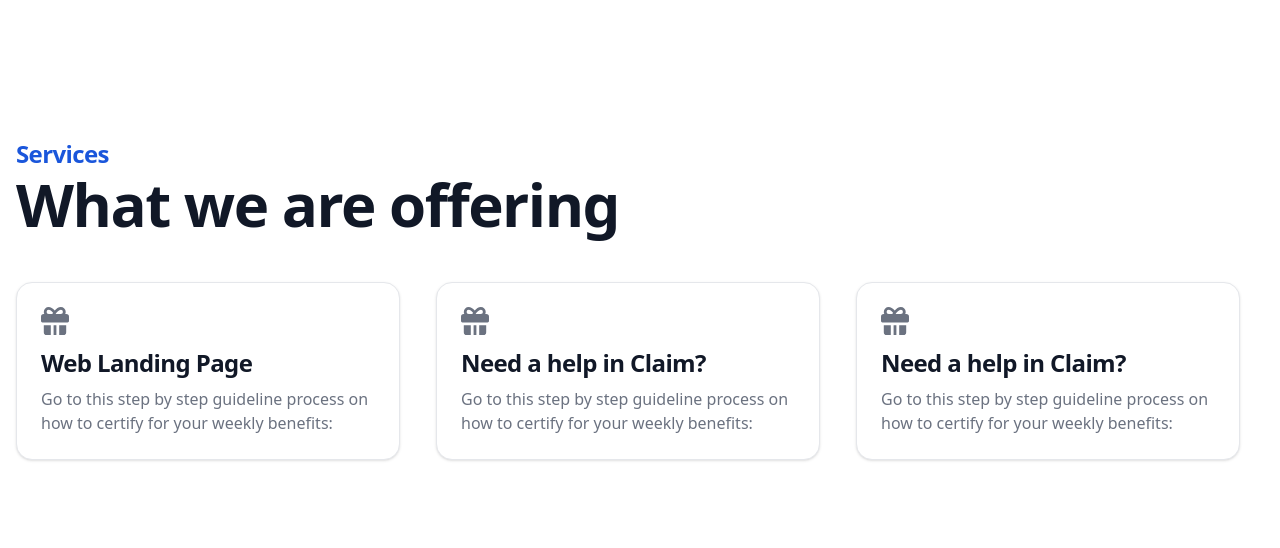
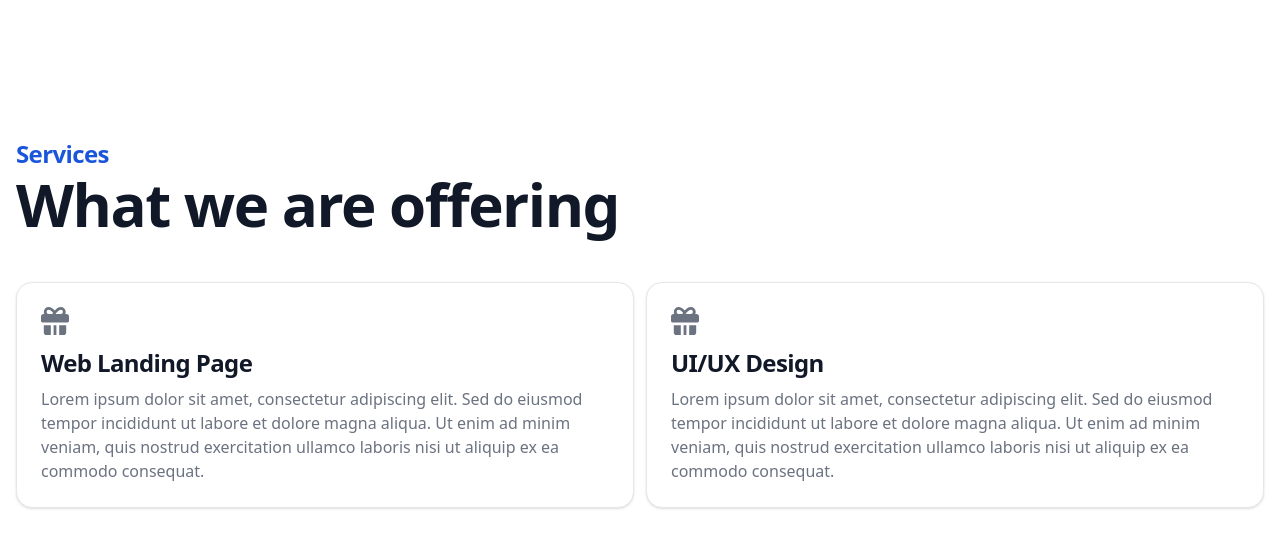
Before and after one commit to ckckckcz/Sora-Official, an Astro site: page / in a window 1280 px wide. Shown: the part 1506-2054 px from the top of the page. Before the commit the page ends 2030 px from the top, so only its background shows below. Built offline with nearby package versions, Linux system fonts and the light colour scheme; Astro itself is replaced by a stand-in of ours.

Commit message:
update: offering section

```diff
--- a/src/components/Home/Offering.astro
+++ b/src/components/Home/Offering.astro
@@ -2,33 +2,24 @@
     <div class="py-8 px-4 mx-auto max-w-screen-xl text-left lg:py-16">
         <h1 class="mb-1 text-lg font-bold tracking-tight leading-none text-blue-700 md:text-2xl lg:text-2xl dark:text-white">Services</h1>
         <h1 class="mb-8 lg:mb-12 text-4xl font-bold tracking-tight leading-none text-gray-900 md:text-5xl lg:text-6xl dark:text-white">What we are offering</h1>
-        <div class="grid grid-cols-2 lg:grid lg:grid-cols-3 gap-3">
-            <div class="max-w-sm p-6 bg-white border border-gray-200 rounded-2xl shadow dark:bg-gray-800 dark:border-gray-700">
+        <div class="grid grid-cols-1 lg:grid lg:grid-cols-2 gap-3">
+            <div class="w-full p-6 bg-white border border-gray-200 rounded-2xl shadow dark:bg-gray-800 dark:border-gray-700">
                 <svg class="w-7 h-7 text-gray-500 dark:text-gray-400 mb-3" aria-hidden="true" xmlns="http://www.w3.org/2000/svg" fill="currentColor" viewBox="0 0 20 20">
                     <path d="M18 5h-.7c.229-.467.349-.98.351-1.5a3.5 3.5 0 0 0-3.5-3.5c-1.717 0-3.215 1.2-4.331 2.481C8.4.842 6.949 0 5.5 0A3.5 3.5 0 0 0 2 3.5c.003.52.123 1.033.351 1.5H2a2 2 0 0 0-2 2v3a1 1 0 0 0 1 1h18a1 1 0 0 0 1-1V7a2 2 0 0 0-2-2ZM8.058 5H5.5a1.5 1.5 0 0 1 0-3c.9 0 2 .754 3.092 2.122-.219.337-.392.635-.534.878Zm6.1 0h-3.742c.933-1.368 2.371-3 3.739-3a1.5 1.5 0 0 1 0 3h.003ZM11 13H9v7h2v-7Zm-4 0H2v5a2 2 0 0 0 2 2h3v-7Zm6 0v7h3a2 2 0 0 0 2-2v-5h-5Z"/>
                 </svg>
                 <a href="#">
                     <h5 class="mb-2 text-2xl font-semibold tracking-tight text-gray-900 dark:text-white">Web Landing Page</h5>
                 </a>
-                <p class="font-normal text-gray-500 dark:text-gray-400">Go to this step by step guideline process on how to certify for your weekly benefits:</p>
+                <p class="font-normal text-gray-500 dark:text-gray-400">Lorem ipsum dolor sit amet, consectetur adipiscing elit. Sed do eiusmod tempor incididunt ut labore et dolore magna aliqua. Ut enim ad minim veniam, quis nostrud exercitation ullamco laboris nisi ut aliquip ex ea commodo consequat.</p>
             </div>
-            <div class="max-w-sm p-6 bg-white border border-gray-200 rounded-2xl shadow dark:bg-gray-800 dark:border-gray-700">
+            <div class="w-full p-6 bg-white border border-gray-200 rounded-2xl shadow dark:bg-gray-800 dark:border-gray-700">
                 <svg class="w-7 h-7 text-gray-500 dark:text-gray-400 mb-3" aria-hidden="true" xmlns="http://www.w3.org/2000/svg" fill="currentColor" viewBox="0 0 20 20">
                     <path d="M18 5h-.7c.229-.467.349-.98.351-1.5a3.5 3.5 0 0 0-3.5-3.5c-1.717 0-3.215 1.2-4.331 2.481C8.4.842 6.949 0 5.5 0A3.5 3.5 0 0 0 2 3.5c.003.52.123 1.033.351 1.5H2a2 2 0 0 0-2 2v3a1 1 0 0 0 1 1h18a1 1 0 0 0 1-1V7a2 2 0 0 0-2-2ZM8.058 5H5.5a1.5 1.5 0 0 1 0-3c.9 0 2 .754 3.092 2.122-.219.337-.392.635-.534.878Zm6.1 0h-3.742c.933-1.368 2.371-3 3.739-3a1.5 1.5 0 0 1 0 3h.003ZM11 13H9v7h2v-7Zm-4 0H2v5a2 2 0 0 0 2 2h3v-7Zm6 0v7h3a2 2 0 0 0 2-2v-5h-5Z"/>
                 </svg>
                 <a href="#">
-                    <h5 class="mb-2 text-2xl font-semibold tracking-tight text-gray-900 dark:text-white">Need a help in Claim?</h5>
+                    <h5 class="mb-2 text-2xl font-semibold tracking-tight text-gray-900 dark:text-white">UI/UX Design</h5>
                 </a>
-                <p class="font-normal text-gray-500 dark:text-gray-400">Go to this step by step guideline process on how to certify for your weekly benefits:</p>
-            </div>
-            <div class="max-w-sm p-6 bg-white border border-gray-200 rounded-2xl shadow dark:bg-gray-800 dark:border-gray-700">
-                <svg class="w-7 h-7 text-gray-500 dark:text-gray-400 mb-3" aria-hidden="true" xmlns="http://www.w3.org/2000/svg" fill="currentColor" viewBox="0 0 20 20">
-                    <path d="M18 5h-.7c.229-.467.349-.98.351-1.5a3.5 3.5 0 0 0-3.5-3.5c-1.717 0-3.215 1.2-4.331 2.481C8.4.842 6.949 0 5.5 0A3.5 3.5 0 0 0 2 3.5c.003.52.123 1.033.351 1.5H2a2 2 0 0 0-2 2v3a1 1 0 0 0 1 1h18a1 1 0 0 0 1-1V7a2 2 0 0 0-2-2ZM8.058 5H5.5a1.5 1.5 0 0 1 0-3c.9 0 2 .754 3.092 2.122-.219.337-.392.635-.534.878Zm6.1 0h-3.742c.933-1.368 2.371-3 3.739-3a1.5 1.5 0 0 1 0 3h.003ZM11 13H9v7h2v-7Zm-4 0H2v5a2 2 0 0 0 2 2h3v-7Zm6 0v7h3a2 2 0 0 0 2-2v-5h-5Z"/>
-                </svg>
-                <a href="#">
-                    <h5 class="mb-2 text-2xl font-semibold tracking-tight text-gray-900 dark:text-white">Need a help in Claim?</h5>
-                </a>
-                <p class="font-normal text-gray-500 dark:text-gray-400">Go to this step by step guideline process on how to certify for your weekly benefits:</p>
+                <p class="font-normal text-gray-500 dark:text-gray-400">Lorem ipsum dolor sit amet, consectetur adipiscing elit. Sed do eiusmod tempor incididunt ut labore et dolore magna aliqua. Ut enim ad minim veniam, quis nostrud exercitation ullamco laboris nisi ut aliquip ex ea commodo consequat.</p>
             </div>
         </div>
     </div>
```
